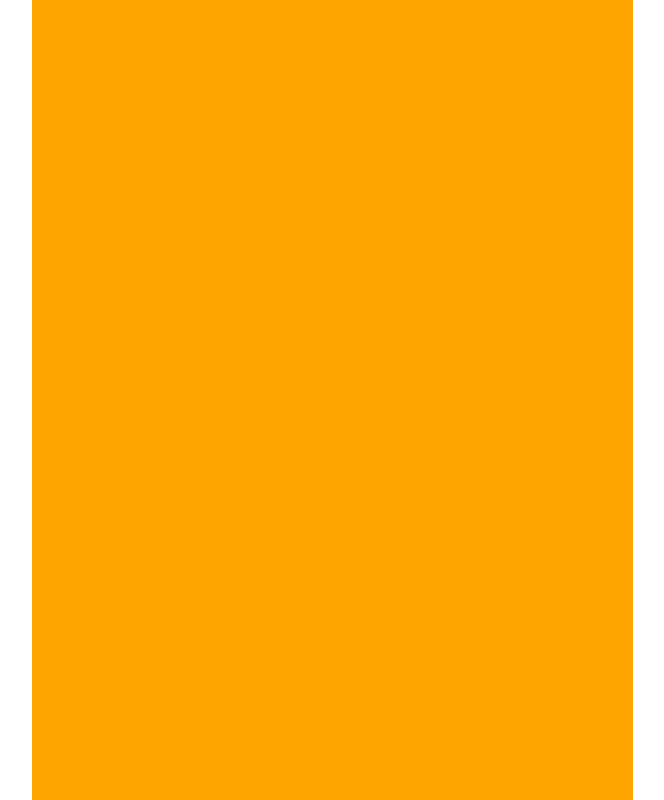
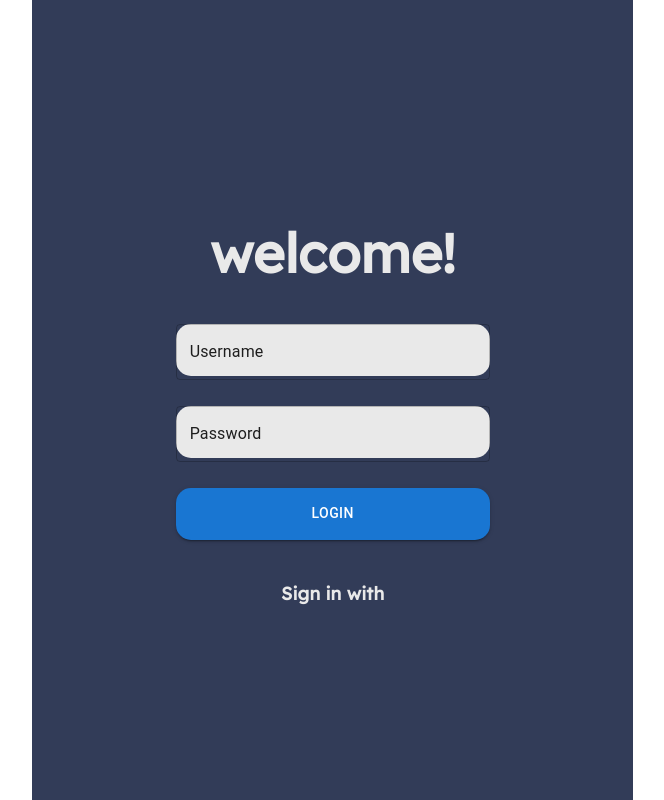
Before and after one commit to joshhwuu/SparkServe, a React (Create React App) app: page /login in a window 1280 px wide. Before the commit this address had no page. Shown: the whole page, without its empty margins (332-996 px from the left). Built offline with nearby package versions, Linux system fonts and the light colour scheme.

Commit message:
make login page

```diff
--- a/public/index.html
+++ b/public/index.html
@@ -10,6 +10,9 @@
       content="Web site created using create-react-app"
     />
     <link rel="apple-touch-icon" href="%PUBLIC_URL%/logo192.png" />
+    <link rel="preconnect" href="https://fonts.googleapis.com">
+    <link rel="preconnect" href="https://fonts.gstatic.com" crossorigin>
+    <link href="https://fonts.googleapis.com/css2?family=Lexend&display=swap" rel="stylesheet">
     <!--
       manifest.json provides metadata used when your web app is installed on a
       user's mobile device or desktop. See https://developers.google.com/web/fundamentals/web-app-manifest/
--- a/src/App.js
+++ b/src/App.js
@@ -1,10 +1,12 @@
 import './App.css';
 import axios from 'axios'
 import { useEffect } from 'react';
-import { Routes, Route } from "react-router-dom"
+import { Routes, Route } from 'react-router-dom'
+import { createGlobalStyle } from 'styled-components'
 
-import Main from "./containers/Main"
-import Message from "./containers/Message"
+import Main from './containers/Main'
+import Message from './containers/Message'
+import Login from './containers/Login';
 
 import React from 'react'
 import { Typography } from '@mui/material';
@@ -29,11 +31,12 @@ function App() {
     <div className="App">
       <Container maxWidth="sm">
         <Typography component="div" style={{
-          backgroundColor: 'Orange', height: '100vh', width: '451pt'
+          backgroundColor: '#323C58', height: '100vh', width: '451pt'
         }}>
           <Routes>
             <Route path="Message" element={<Message />} />
             <Route path="/" element={<Main />} />
+            <Route path="/login" element={<Login />} />
           </Routes>
         </Typography>
       </Container>
--- /dev/null
+++ b/src/containers/Login.js
@@ -0,0 +1,80 @@
+import styled from 'styled-components';
+import index from '../index.css';
+import { TextField, Button} from '@mui/material';
+
+function Login() {
+  return (
+    <div
+      style={{
+        display: 'flex',
+        alignItems: 'center',
+        justifyContent: 'center',
+        height: '100vh', // Adjust the height as needed
+        gap: 30,
+      }}
+    >
+      <Welcome />
+    </div>
+  );
+}
+
+function Welcome() {
+  return (
+    <div>
+      <StyledWelcome>
+        welcome!
+      </StyledWelcome>
+      <div>
+        <StyledLoginFields style={{ marginBottom: '30px' }}>
+        <TextField
+          required
+          style={{width: '100%', color: '#1E1E1E'}}
+          id="outlined-required"
+          defaultValue="Username"
+        />
+        </StyledLoginFields>
+      </div>
+      <div>
+        <StyledLoginFields style={{ marginBottom: '30px'}}>
+        <TextField
+          required
+          style={{width: '100%', color: '#1E1E1E'}}
+          id="outlined-required"
+          defaultValue="Password"
+        />
+        </StyledLoginFields>
+      </div>
+      <div>
+        <Button
+          style={{ marginBottom: '30px', width: '314px', height: '52px', borderRadius: '15px', flexShrink: '0'}}
+          variant='contained'
+        >
+            Login
+        </Button>
+      </div>
+      <StyledWelcome style={{fontSize: '18px', color: '#E9E9E9'}}>
+        Sign in with
+      </StyledWelcome>
+    </div>
+  );
+}
+
+const StyledLoginFields = styled.div`
+  width: 314px;
+  height: 52px;
+  flex-shrink: 0;
+  border-radius: 15px;
+  background: #E9E9E9;
+  gap: 30px;
+`;
+
+const StyledWelcome = styled.h1`
+  color: #E9E9E9;
+  font-family: Lexend;
+  font-size: 54.169px;
+  font-style: normal;
+  font-weight: 700;
+  line-height: normal;
+`;
+
+export default Login;
```
Also changed, not shown: src/containers/Router.js (deleted, +0 -9 lines).
